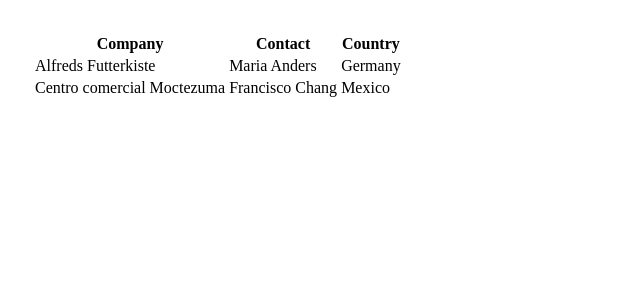
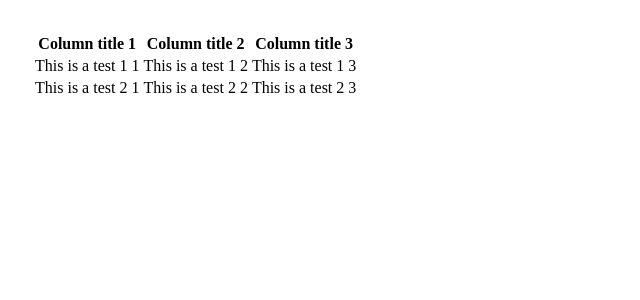
Before and after one commit to lewandy/vue-table, a Vue app: page / in a window 1280 px wide. Shown: the top 300 px of the page, without its empty margins (0-640 px from the left). Built offline with nearby package versions, Linux system fonts and the light colour scheme.

Commit message:
wip: working on a poc

```diff
--- a/src/App.vue
+++ b/src/App.vue
@@ -1,10 +1,44 @@
 <script setup lang="ts">
+import { onMounted } from 'vue';
 import Table from './components/VueTable.vue';
+import { useTable } from './composables/useTable';
+
+const { load, state, options } = useTable({
+  headers: [
+    {
+      name: "test1",
+      title: "Column title 1"
+    },
+    {
+      name: "test2",
+      title: "Column title 2"
+    },
+    {
+      name: "test3",
+      title: "Column title 3"
+    }
+  ]
+})
+
+onMounted(() => {
+  load(
+    [{
+      test1: "This is a test 1 1",
+      test2: "This is a test 1 2",
+      test3: "This is a test 1 3"
+    },
+    {
+      test1: "This is a test 2 1",
+      test2: "This is a test 2 2",
+      test3: "This is a test 2 3"
+    }
+    ])
+})
 </script>
 
 <template>
   <div class="container">
-    <Table />
+    <Table :options="options" :state="state" />
   </div>
 </template>
 
--- a/src/components/VueTable.vue
+++ b/src/components/VueTable.vue
@@ -2,19 +2,10 @@
   <div>
     <table>
       <tr>
-        <th>Company</th>
-        <th>Contact</th>
-        <th>Country</th>
+        <th :key="header.name" v-for="header of options.headers">{{ header.title }}</th>
       </tr>
-      <tr>
-        <td>Alfreds Futterkiste</td>
-        <td>Maria Anders</td>
-        <td>Germany</td>
-      </tr>
-      <tr>
-        <td>Centro comercial Moctezuma</td>
-        <td>Francisco Chang</td>
-        <td>Mexico</td>
+      <tr :key="row" v-for="row of state">
+        <td :key="header.name" v-for="header of options.headers">{{ row[header.name] }}</td>
       </tr>
     </table>
   </div>
@@ -25,8 +16,19 @@ import { defineComponent } from 'vue'
 
 export default defineComponent({
   name: "VueTable",
+  props: {
+    state: {
+      required: true,
+    },
+    options: {
+      type: Object,
+      required: true
+    }
+  },
   setup() {
-    return {}
+    return {
+
+    }
   }
 })
 </script>
--- /dev/null
+++ b/src/composables/useTable.ts
@@ -0,0 +1,30 @@
+/**
+ * This composable function allows us to create the table configuration.
+ */
+
+import { ref } from "vue"
+
+type Header = {
+  width?: number,
+  name: string,
+  title: string,
+  class?: string
+}
+
+type VueTableConfiguration = {
+  headers: Header[]
+}
+
+export function useTable(options: VueTableConfiguration) {
+  const state = ref([])
+
+  const load = (data: any): void => {
+    state.value = data
+  }
+
+  return {
+    load,
+    state,
+    options,
+  }
+}
```
Also changed, not shown: src/components/HelloWorld.vue (deleted, +0 -38 lines).
